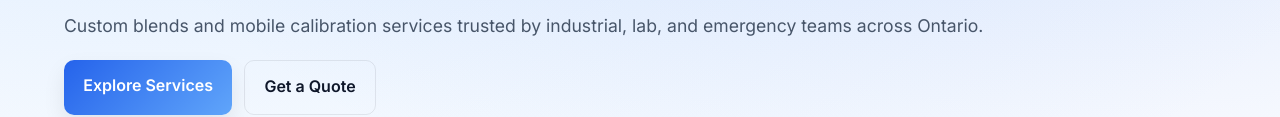
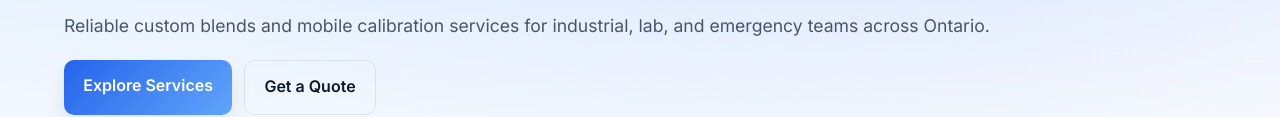
Before and after one commit to moticalgas/moticalgasweb, a plain HTML site: page index.html in a window 1280 px wide. Shown: the part 285-402 px from the top of the page. Drawn offline with Linux system fonts and the light colour scheme.

Commit message:
changed line 29 from trusted to reliable

```diff
--- a/index.html
+++ b/index.html
@@ -26,7 +26,7 @@
     <section class="hero-sq">
       <div class="container hero-inner">
         <h1>Precision Calibration Gases—<span class="accent">On Time, On Spec</span>.</h1>
-        <p class="lead">Custom blends and mobile calibration services trusted by industrial, lab, and emergency teams across Ontario.</p>
+        <p class="lead">Reliable custom blends and mobile calibration services for industrial, lab, and emergency teams across Ontario.</p>
         <div class="actions">
           <a href="services.html" class="btn btn-primary">Explore Services</a>
           <a href="contact.html" class="btn btn-ghost">Get a Quote</a>
```
